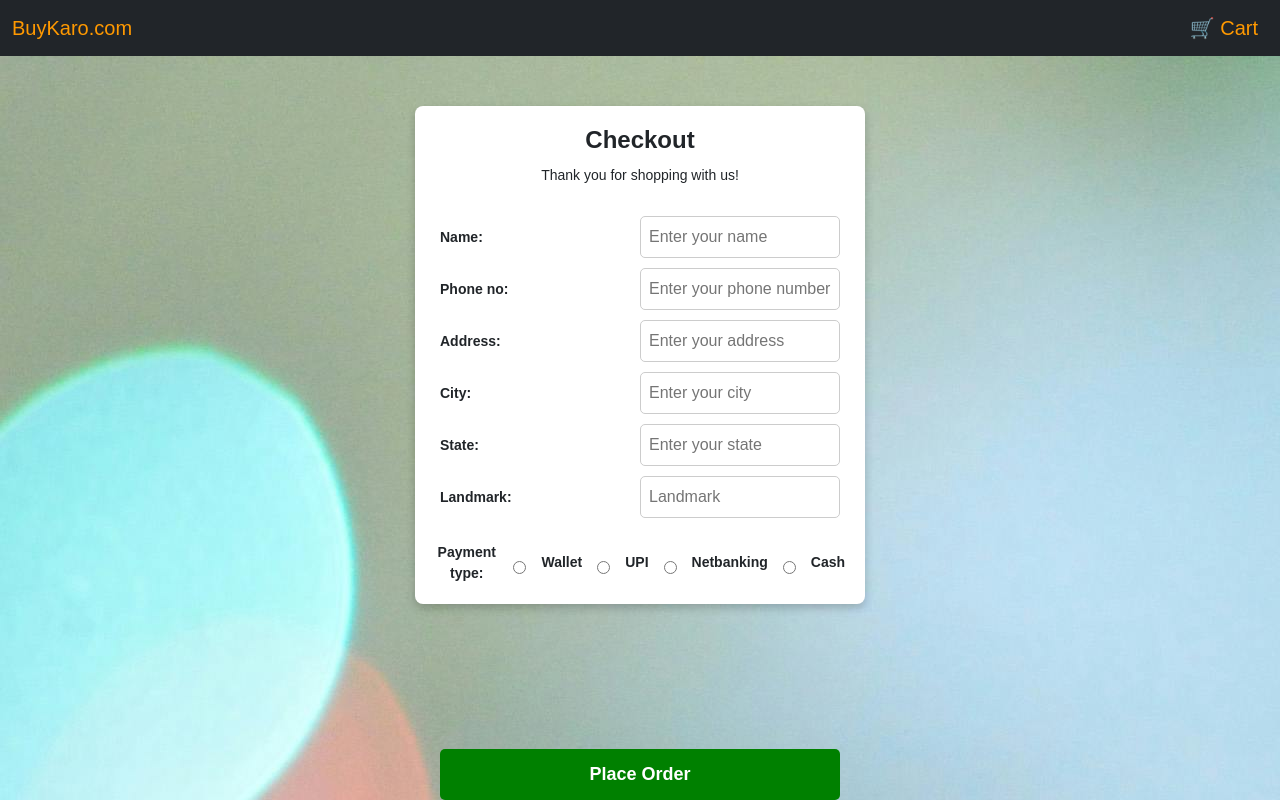
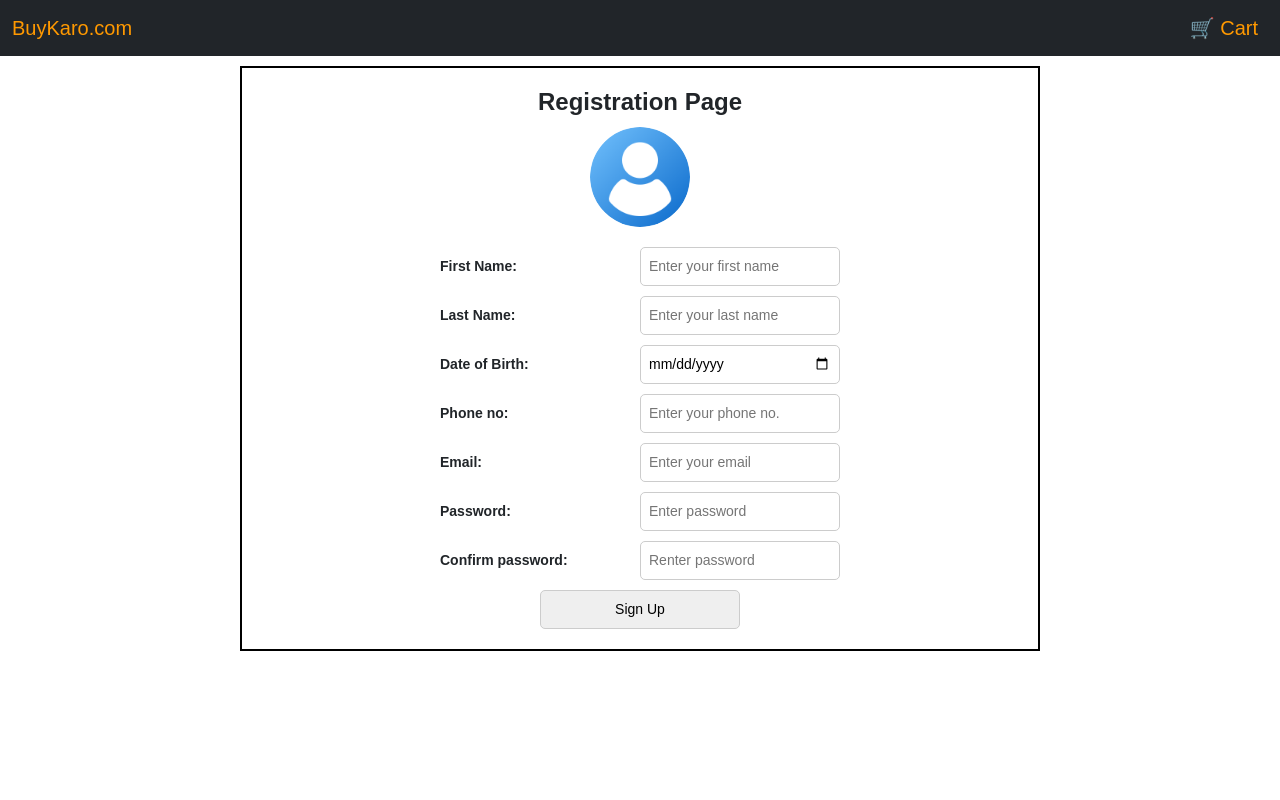
Before and after one commit to Yuvi00Chauhan/BuyKaro, a React (Create React App) app: page /checkout in a window 1280 px wide. Built offline with nearby package versions, Linux system fonts and the light colour scheme.

Commit message:
fixed issues with checkout page

```diff
--- a/src/App.js
+++ b/src/App.js
@@ -13,13 +13,13 @@ function App() {
 <CartProvider>
        <BrowserRouter>
       <Navbar />
-      {/* <RegisterationPage/> */}
-<Routes>
+      <RegisterationPage/>
+{/* <Routes>
    <Route path="/" element={<ProductListing />} />
   <Route path="/cart" element={<Cart />} />
    <Route path="/checkout" element={<Checkout />} />
 </Routes>
-
+       */}
  </BrowserRouter>
      </CartProvider>
     </div>
--- a/src/components/Checkout.css
+++ b/src/components/Checkout.css
@@ -1,3 +1,4 @@
+/* General Page Styles */
 body {
     font-family: Arial, sans-serif;
     background-color: #ffffff;
@@ -5,30 +6,43 @@ body {
     padding: 0;
 }
 
+/* Center the container */
 .container {
+   margin-top: 5px;
     text-align: center;
+    display: flex;
+    flex-direction: column;
+    align-items: center;
+    justify-content: center;
+    min-height: 80vh;
 }
 
+/* Checkout Box */
 .checkout-box {
-    background: white;
-    width: 450px;
+    width: 90%; /* Adjusts width for smaller screens */
+    max-width: 450px; /* Keeps a defined max-width */
     padding: 20px;
-    margin: 50px auto;
+    margin: 20px auto;
     border-radius: 8px;
+    background-color: #fff;
     box-shadow: 0 4px 10px rgba(0, 0, 0, 0.2);
 }
 
+/* Heading & Text */
 h1 {
     font-size: 24px;
     font-weight: bold;
     margin-bottom: 10px;
+    text-align: center;
 }
 
 p {
     font-size: 14px;
     margin-bottom: 20px;
+    text-align: center;
 }
 
+/* Form Styling */
 .form-group {
     display: flex;
     align-items: center;
@@ -43,55 +57,70 @@ label {
     text-align: left;
 }
 
+/* Input Fields */
 input {
-    width: 680%;
-    padding: 5px;
+    width: 65%; /* Adjusted to keep alignment proper */
+    padding: 8px;
     border: 1px solid #ccc;
     border-radius: 5px;
+    font-size: 14px;
 }
 
-.payment-options {
+/* Payment Section */
+.payment-group {
     display: flex;
+    align-items: center;
     justify-content: space-between;
+    margin-bottom: 15px;
+    width: 100%;
+}
 
+/* Payment Label */
+.payment-label {
     font-size: 14px;
     font-weight: bold;
+    width: 30%;
+    text-align: left;
 }
 
-.order-btn {
-    background-color: green;
-    color: white;
-    padding: 12px;
-    width: 50%;
-    max-width: 400px;
-    border: none;
-    border-radius: 5px;
-    cursor: pointer;
-    font-size: 18px;
-    font-weight: bold;
-}
-
-.order-btn:hover {
-    background-color: darkgreen;
-}
+/* Payment Options - FIXED Alignment */
 .payment-options {
     display: flex;
     gap: 15px;
+    flex-wrap: wrap;
     align-items: center;
+    width: 70%;
 }
 
+/* Align radio button and label in same line */
 .payment-options label {
     display: flex;
     align-items: center;
     gap: 5px;
+    white-space: nowrap; /* Prevents wrapping */
 }
-  .order-btn {
-    display: block;
-    margin: 20px auto 0; /* Centers the button */
-    background-color: green;
-    color: white;
+
+/* Ensure radio button appears exactly before text */
+.payment-options input[type="radio"] {
+    margin-right: 5px; /* Keeps spacing uniform */
+    position: relative;
+    top: 1px; /* Fine-tune vertical alignment */
+}
+
+/* Order Button - FIXED BELOW THE FORM */
+.order-btn-container {
+    display: flex;
+    justify-content: center;
+    width: 50%;
+    margin-top: 5px;
+    color: black;
+    border: 1px solid black;
+}
+
+.order-btn-container {
     padding: 12px;
     width: 100%;
+    max-width: 450px;
     border: none;
     border-radius: 5px;
     cursor: pointer;
@@ -99,12 +128,52 @@ input {
     font-weight: bold;
     text-align: center;
 }
-
+.order-btn{
+    background-color: green;
+}
 .order-btn:hover {
     background-color: darkgreen;
 }
 
-  .form-group,
+/* Responsive Fix */
+@media (max-width: 600px) {
+    .checkout-box {
+        width: 95%; /* Adjusts for smaller screens */
+        padding: 15px;
+    }
+
+    .form-group {
+        flex-direction: column;
+        align-items: flex-start;
+    }
+
+    label {
+        width: 100%;
+        margin-bottom: 5px;
+    }
+    .nav-link {
+        color: red;
+    }
+    input {
+        width: 100%;
+    }
+
     .payment-group {
-    margin-bottom: 15px;
+        flex-direction: column;
+        align-items: flex-start;
     }
+
+    .plabel {
+        width: 100px;
+        margin-bottom: 5px;
+    }
+
+    .payment-options {
+        width: 100%;
+        justify-content: flex-start;
+    }
+
+    .order-btn {
+        width: 90%; /* Keeps button centered & responsive */
+    }
+}
--- a/src/components/Checkout.jsx
+++ b/src/components/Checkout.jsx
@@ -1,41 +1,60 @@
 import React from "react";
 import "./Checkout.css";
-
+import { NavLink } from "react-router-dom";
 function Checkout() {
   return (
-
     <div className="checkout-box">
       <h1>Checkout</h1>
       <p>Thank you for shopping with us!</p>
       <form>
+        <div className="form-group">
           <label>Name:</label>
           <input type="text" placeholder="Enter your name" />
+        </div>
 
+        <div className="form-group">
           <label>Phone no:</label>
           <input type="text" placeholder="Enter your phone number" />
+        </div>
 
+        <div className="form-group">
           <label>Address:</label>
           <input type="text" placeholder="Enter your address" />
+        </div>
 
+        <div className="form-group">
           <label>City:</label>
           <input type="text" placeholder="Enter your city" />
+        </div>
 
+        <div className="form-group">
           <label>State:</label>
           <input type="text" placeholder="Enter your state" />
+        </div>
 
+        <div className="form-group">
           <label>Landmark:</label>
           <input type="text" placeholder="Landmark" />
+        </div>
 
-          <label></label>
+        <div className="payment-group">
+          <label>Payment type:</label>
           <div className="payment-options">
-          Payment type:
-            <input type="radio" name="payment" /> Wallet
-            <input type="radio" name="payment" /> UPI
-            <input type="radio" name="payment" /> Netbanking
-            <input type="radio" name="payment" /> Cash
+          <input type="radio" name="payment"className="plabel" />
+            <label> Wallet</label>
+            <input type="radio" name="payment" className="plabel" />
+            <label> UPI</label>
+            <input type="radio" name="payment" className="plabel"/>
+            <label> Netbanking</label>
+            <input type="radio" name="payment" className="plabel"/>
+            <label> Cash</label>
           </div>
-          <div>
-          <button type="button" className="order-btn" onClick={() => alert("Order placed successfully")}>Place Order</button>
+        </div>
+        <div className="order-btn-container">
+        <input type="submit" className="order-btn" id="" value="Sign Up" />
+        {/* <button type="button" className="order-btn" onClick={() => alert("Order placed successfully")}>
+          Place Order
+        </button> */}
         </div>
       </form>
     </div>
--- a/src/components/RegistrationPage.css
+++ b/src/components/RegistrationPage.css
@@ -1,6 +1,6 @@
 
 body{
-    background-image: url(/public/register.jpg);
+    /* background-image: url(/public/register.jpg); */
     background: cover;
 }
 .form {
@@ -12,7 +12,7 @@ body{
     box-shadow: 0px 4px 8px rgba(0, 0, 0, 0.1);
     border-radius: 8px;
     max-height: 80vh;
-    background: transparent;
+
 }
 input {
     flex: 1;
```
Lines whose indentation alone changed are shown as unchanged.
